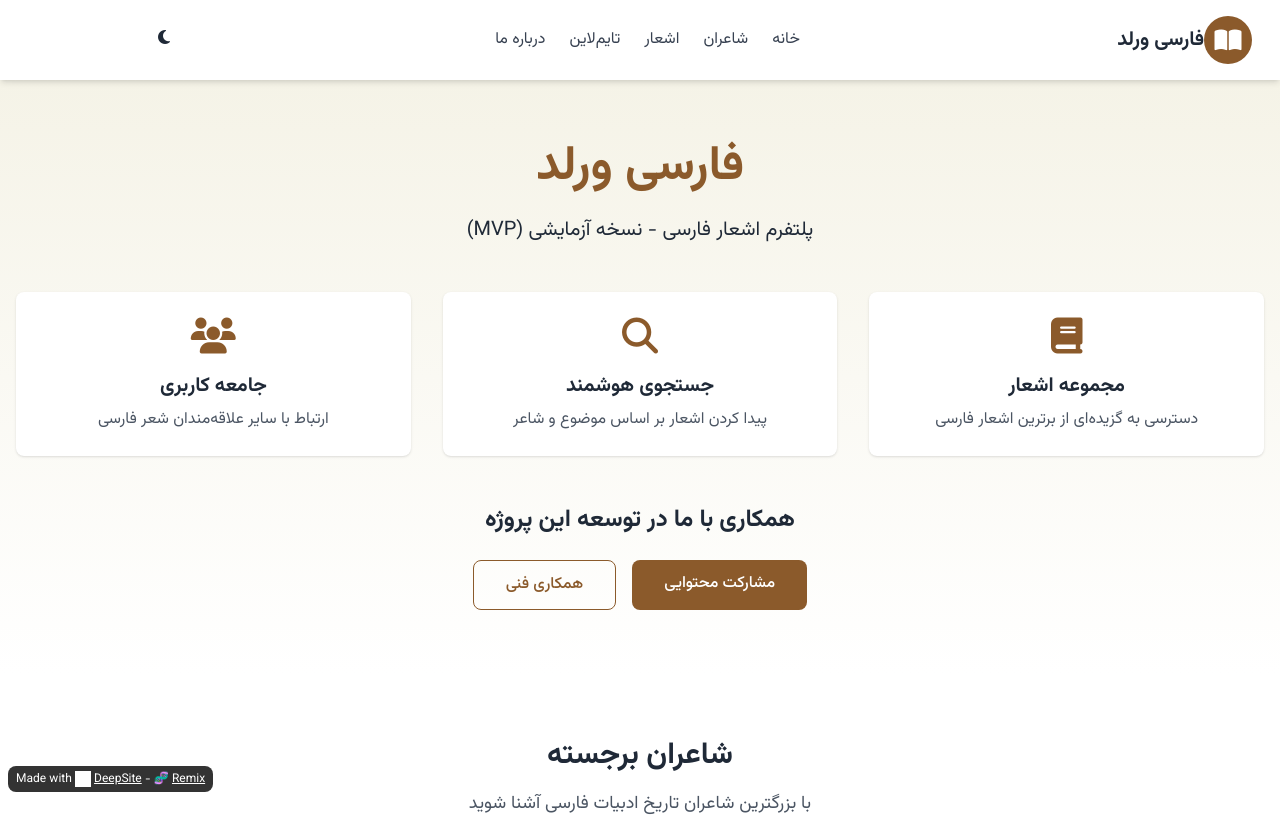
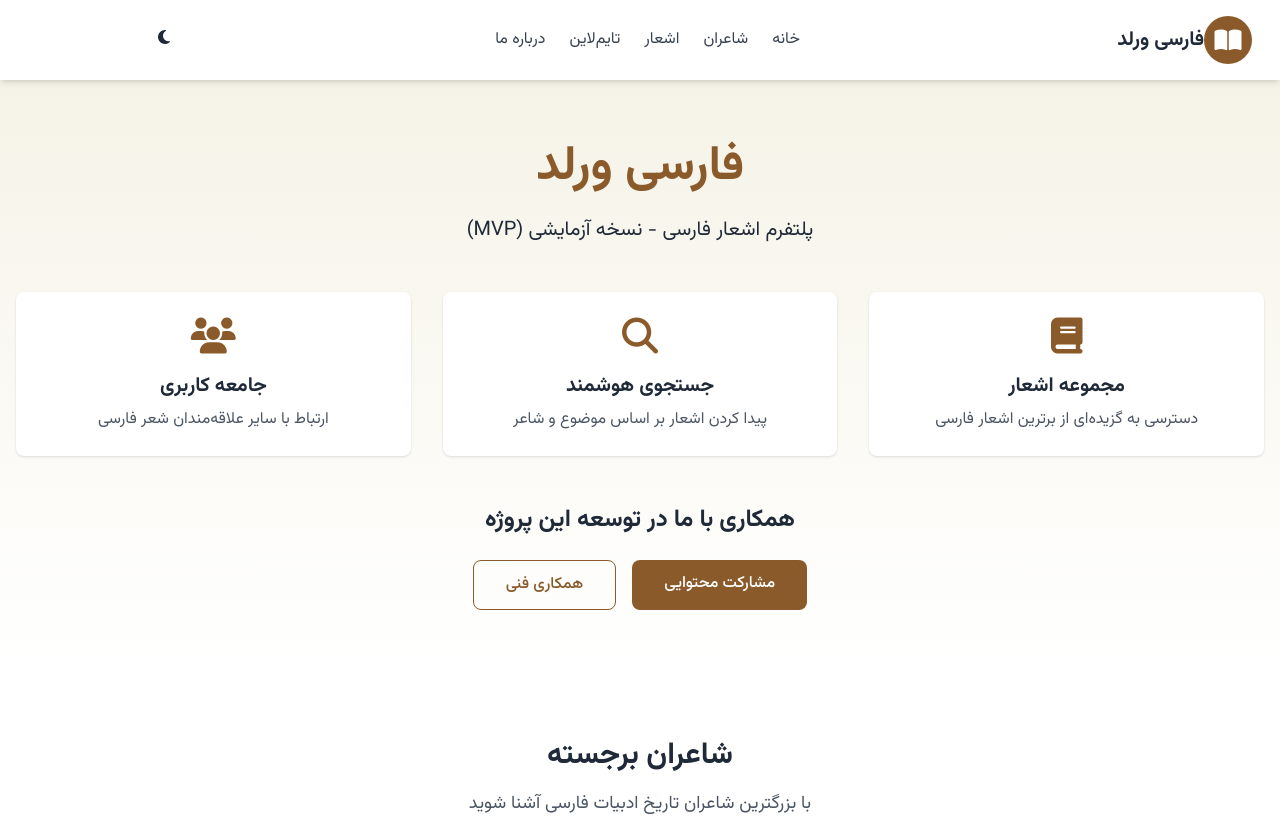
Before and after one commit to cabirpoya/FarsiWorld, a plain HTML site: page index.html in a window 1280 px wide. Shown: the top 821 px of the page. Drawn offline with nearby package versions, Linux system fonts and the light colour scheme; grey boxes are pictures that could not be loaded.

Commit message:
index.html

```diff
--- a/index.html
+++ b/index.html
@@ -671,5 +671,5 @@
             </div>
         </div>
     </footer>
-<p style="border-radius: 8px; text-align: center; font-size: 12px; color: #fff; margin-top: 16px;position: fixed; left: 8px; bottom: 8px; z-index: 10; background: rgba(0, 0, 0, 0.8); padding: 4px 8px;">Made with <img src="https://enzostvs-deepsite.hf.space/logo.svg" alt="DeepSite Logo" style="width: 16px; height: 16px; vertical-align: middle;display:inline-block;margin-right:3px;filter:brightness(0) invert(1);"><a href="https://enzostvs-deepsite.hf.space" style="color: #fff;text-decoration: underline;" target="_blank" >DeepSite</a> - 🧬 <a href="https://enzostvs-deepsite.hf.space?remix=CabirPoya/farsi-world" style="color: #fff;text-decoration: underline;" target="_blank" >Remix</a></p></body>
+</body>
 </html>
```
